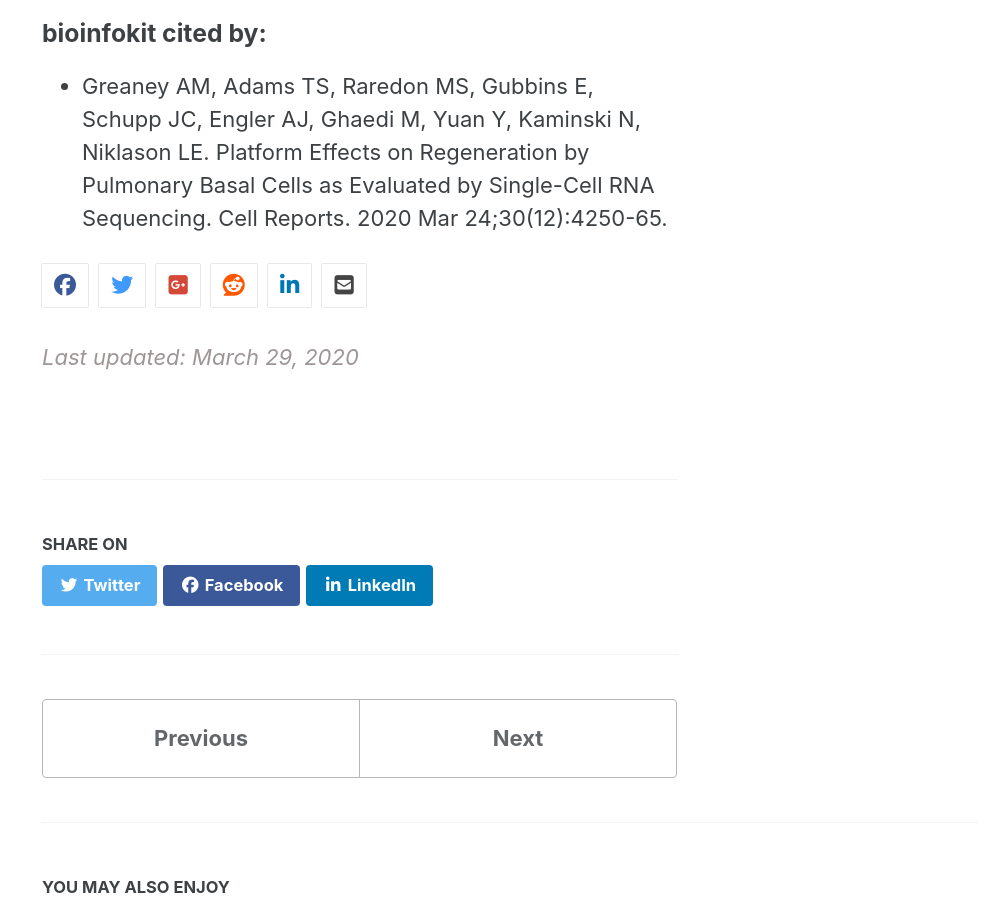
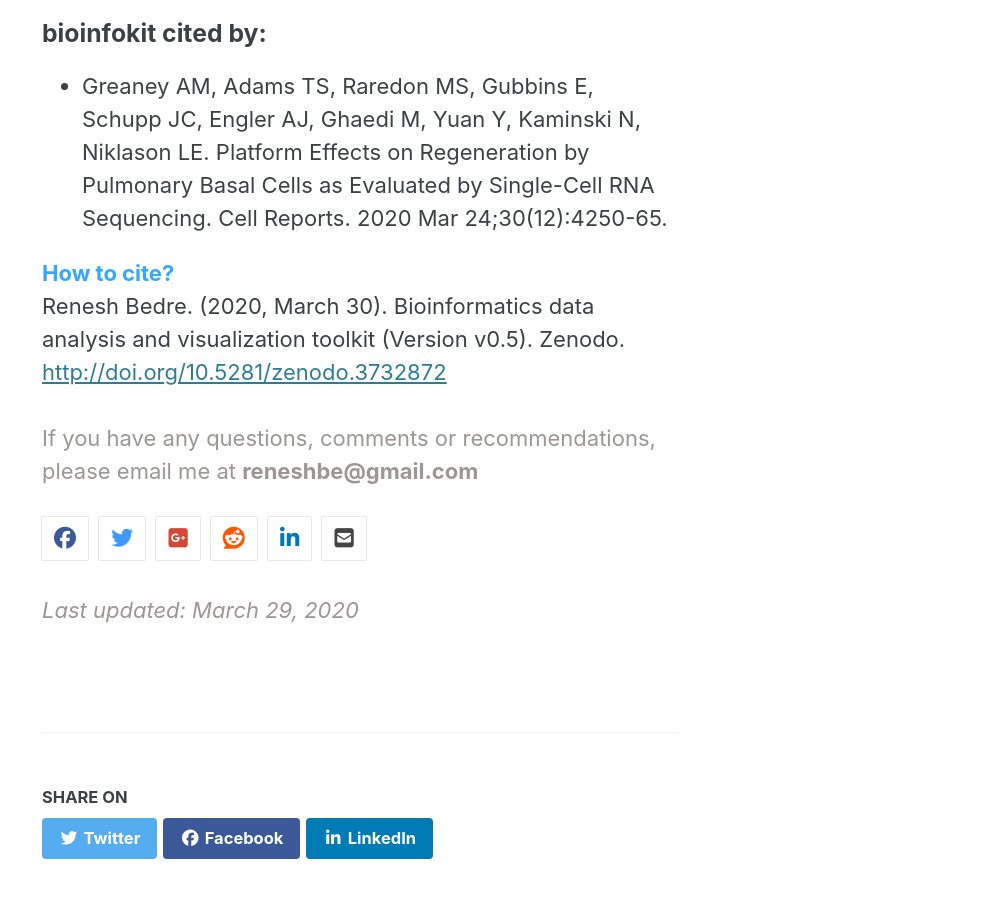
Before and after one commit to reneshbedre/reneshbedre.github.io, a Jekyll site: the page built from _posts/2020-03-11-howtoinstall.md, in a window 1280 px wide and 900 px high, scrolled down 20154 px. Shown: the whole window, without its empty margins (280-1280 px from the left). Built offline with Jekyll 4.4.1, drawn with Linux system fonts in a browser that asks for light colours; cached includes are drawn as plain includes; nearby versions of some CDN libraries; comment, search, counter and statistics services are not loaded; a style sheet for code colours, icons or effects is not loaded.

Commit message:
citation added in docs

```diff
--- a/_posts/2020-03-11-howtoinstall.md
+++ b/_posts/2020-03-11-howtoinstall.md
@@ -492,6 +492,10 @@ Regression plot image in same directory (reg_plot.png)
  24;30(12):4250-65.
 
 <p>
+{% include  cite.html %}
+</p>
+
+<p>
 {% include  share.html %}
 </p>
 
```
